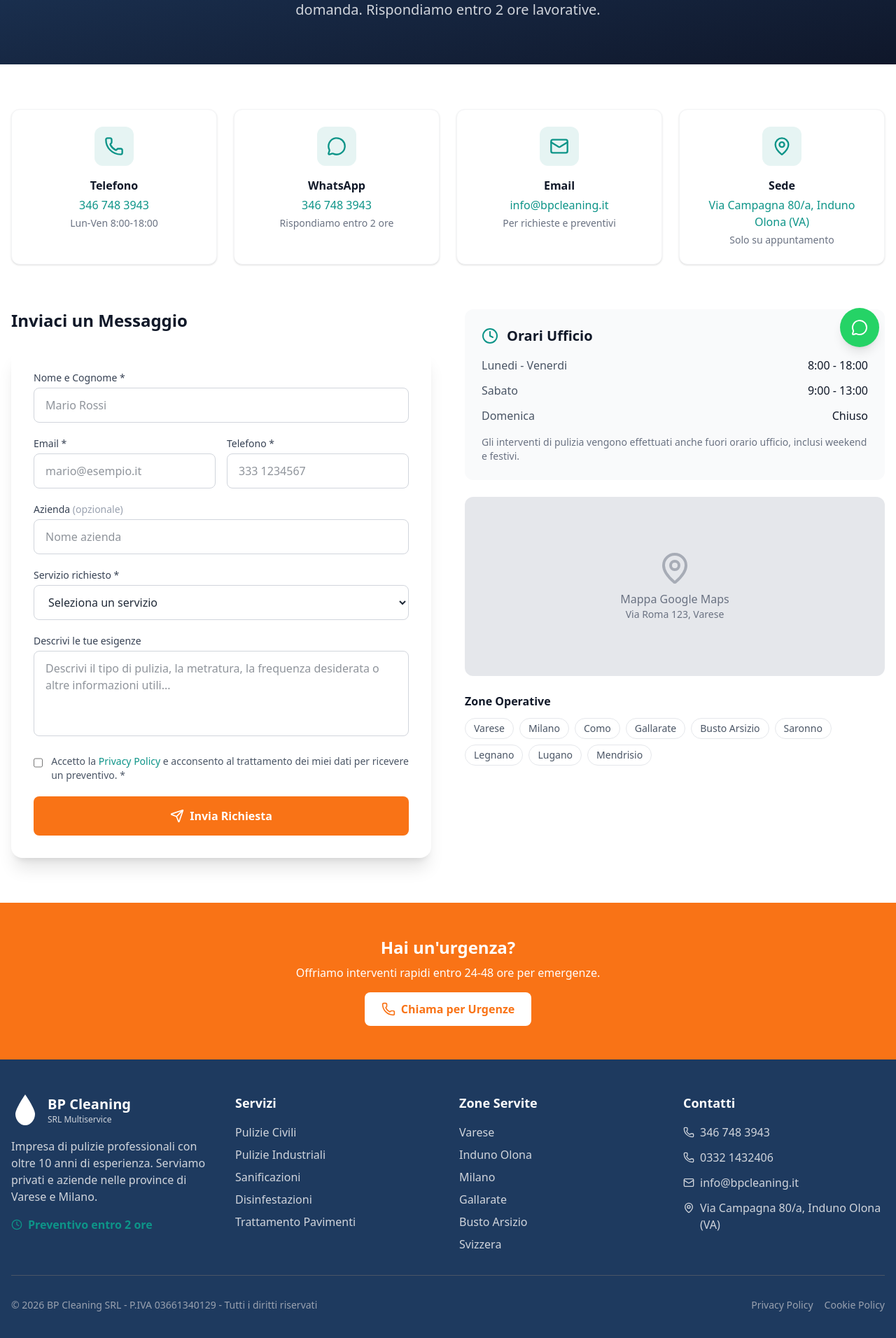
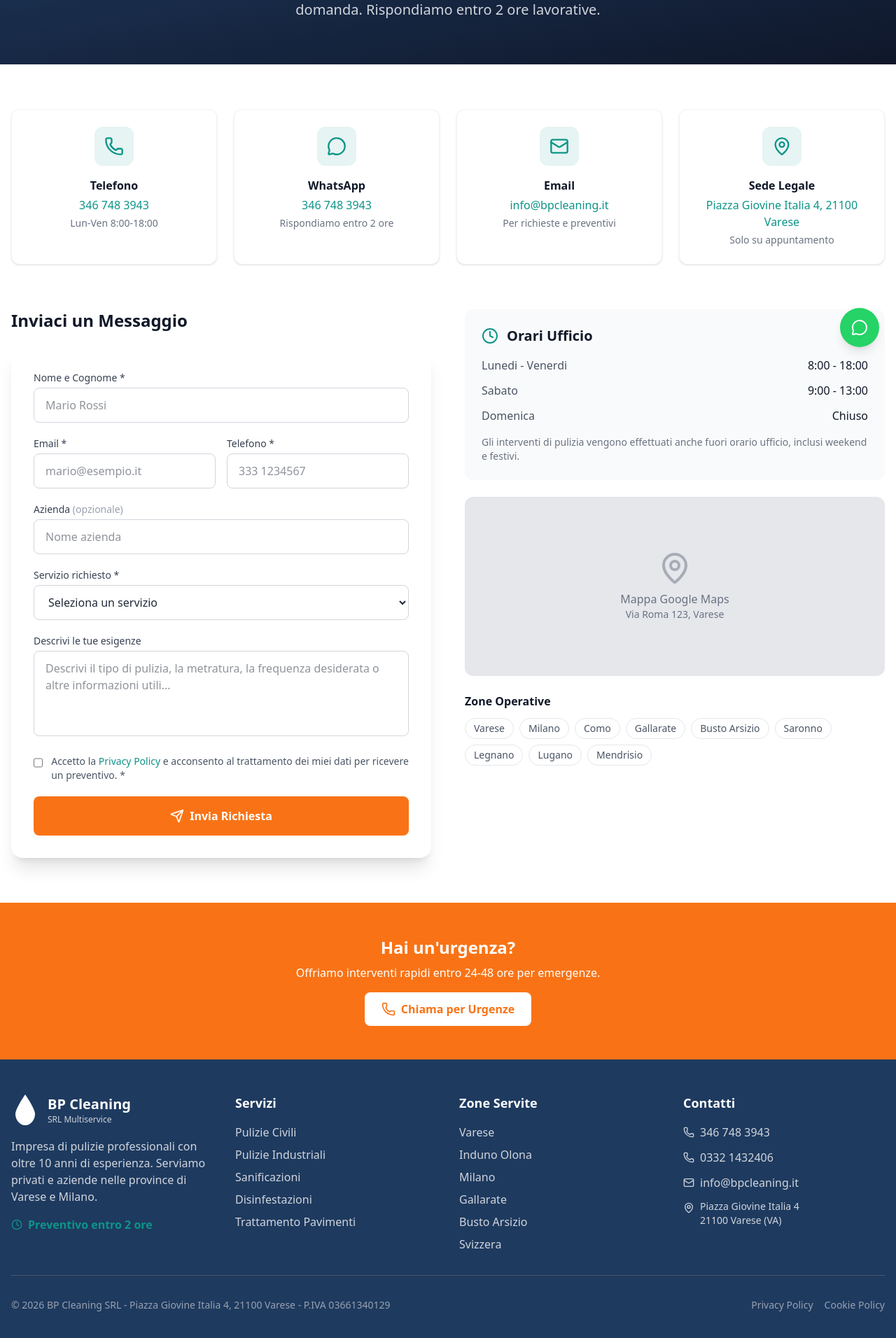
Before and after one commit to Catholically/bpcleaning-website, a Next.js app: page /contatti in a window 1280 px wide. Shown: the part 280-2192 px from the top of the page at 70% size. Built offline with nearby package versions, Linux system fonts and the light colour scheme.

Commit message:
Update address: Piazza Giovine Italia 4, 21100 Varese (VA)
- Footer: sede legale corretta
- Contatti: indirizzo aggiornato
- P.IVA 03661340129 confermata

```diff
--- a/src/app/contatti/page.tsx
+++ b/src/app/contatti/page.tsx
@@ -31,9 +31,9 @@
   },
   {
     icon: MapPin,
-    title: "Sede",
-    value: "Via Campagna 80/a, Induno Olona (VA)",
-    href: "https://maps.google.com/?q=Via+Campagna+80a+Induno+Olona+VA",
+    title: "Sede Legale",
+    value: "Piazza Giovine Italia 4, 21100 Varese",
+    href: "https://maps.google.com/?q=Piazza+Giovine+Italia+4+Varese",
     description: "Solo su appuntamento",
   },
 ];
--- a/src/components/Footer.tsx
+++ b/src/components/Footer.tsx
@@ -110,7 +110,10 @@
               </li>
               <li className="flex items-start gap-2 text-gray-300">
                 <MapPin className="w-4 h-4 mt-1 flex-shrink-0" />
-                <span>Via Campagna 80/a, Induno Olona (VA)</span>
+                <div className="text-sm">
+                  <span className="block">Piazza Giovine Italia 4</span>
+                  <span className="block">21100 Varese (VA)</span>
+                </div>
               </li>
             </ul>
           </div>
@@ -119,7 +122,7 @@
         {/* Bottom bar */}
         <div className="border-t border-gray-600 mt-8 pt-8 flex flex-col md:flex-row justify-between items-center gap-4">
           <p className="text-gray-400 text-sm">
-            © {new Date().getFullYear()} BP Cleaning SRL - P.IVA 03661340129 - Tutti i diritti riservati
+            © {new Date().getFullYear()} BP Cleaning SRL - Piazza Giovine Italia 4, 21100 Varese - P.IVA 03661340129
           </p>
           <div className="flex gap-4 text-sm">
             <Link href="/privacy" className="text-gray-400 hover:text-white transition">
```
